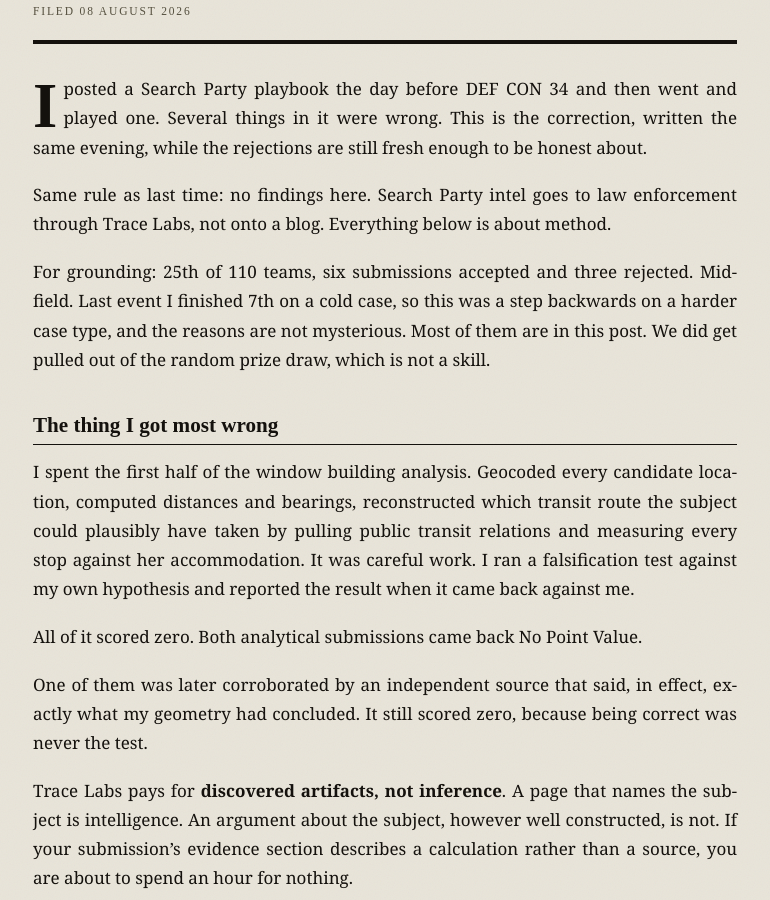
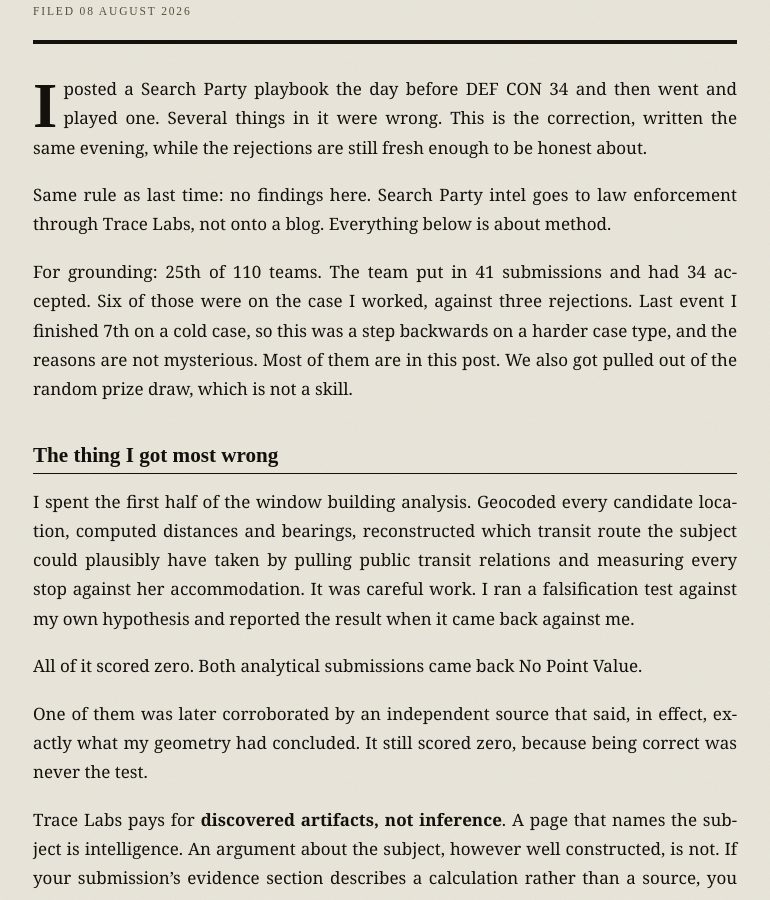
Before and after one commit to francose/hub, a Jekyll site: the page built from _posts/2026-08-08-what-search-party-pays-for.md, in a window 1280 px wide and 900 px high, scrolled down 333 px. Shown: the whole window, without its empty margins (255-1025 px from the left). Built offline with Jekyll 4.4.1, drawn with Linux system fonts in a browser that asks for light colours.

Commit message:
Use team totals for result context

```diff
--- a/_posts/2026-08-08-what-search-party-pays-for.md
+++ b/_posts/2026-08-08-what-search-party-pays-for.md
@@ -14,11 +14,11 @@ Same rule as last time: no findings here. Search Party intel goes to law
 enforcement through Trace Labs, not onto a blog. Everything below is about
 method.
 
-For grounding: 25th of 110 teams, six submissions accepted and three rejected.
-Mid-field. Last event I finished 7th on a cold case, so this was a step
-backwards on a harder case type, and the reasons are not mysterious. Most of
-them are in this post. We did get pulled out of the random prize draw, which is
-not a skill.
+For grounding: 25th of 110 teams. The team put in 41 submissions and had 34
+accepted. Six of those were on the case I worked, against three rejections.
+Last event I finished 7th on a cold case, so this was a step backwards on a
+harder case type, and the reasons are not mysterious. Most of them are in this
+post. We also got pulled out of the random prize draw, which is not a skill.
 
 ## The thing I got most wrong
 
```
